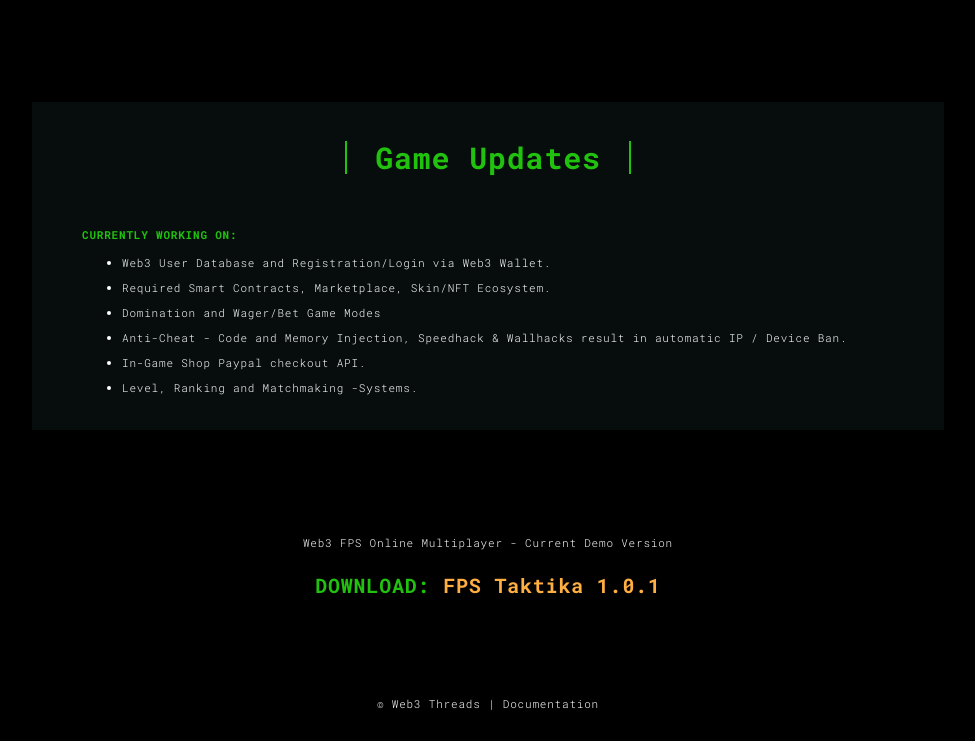
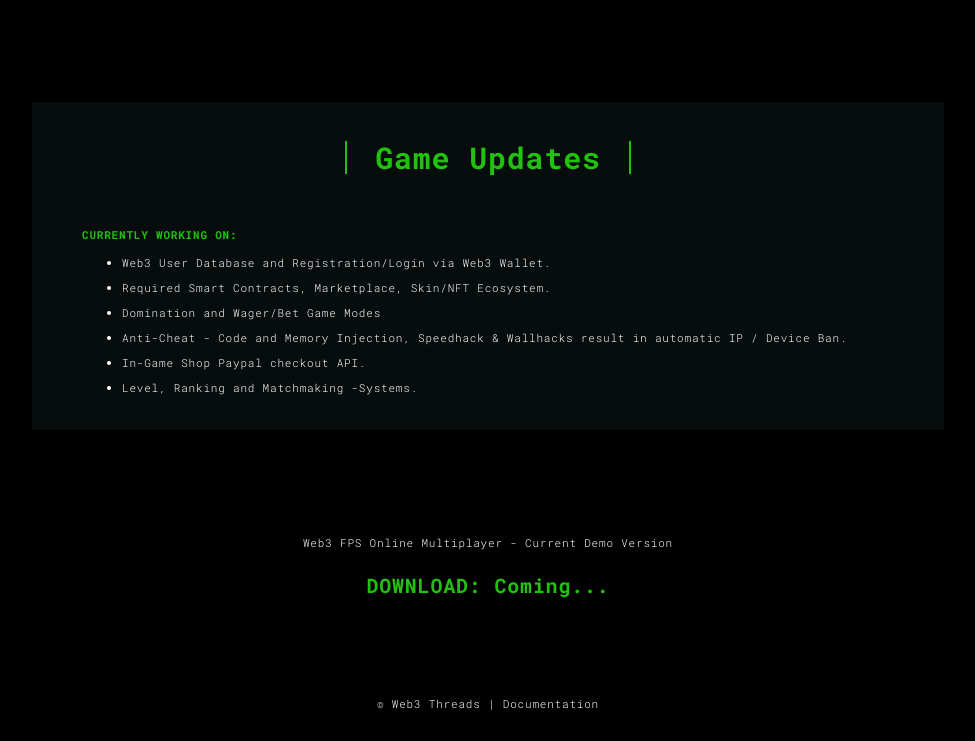
Before and after one commit to aj-kwak/aj-kwak.github.io, a plain HTML site: page work001.html in a window 1280 px wide. Shown: the part 2822-3563 px from the top of the page, without its empty margins (152-1127 px from the left). Drawn offline with Linux system fonts and the light colour scheme.

Commit message:
Update work001.html

```diff
--- a/work001.html
+++ b/work001.html
@@ -141,7 +141,7 @@
 
       <div class="col-xs-12 col-md-12 text-center">
         <p align="center">Web3 FPS Online Multiplayer - Current Demo Version</p>
-        <h3 align="center">DOWNLOAD: <a href="https://mega.nz/file/CBRhRRzL#26uthtv7ny6YWBqtpmHJhkD2l3df7NHTgvuKhhxmzf0" target="_blank"><b>FPS Taktika 1.0.1</b></a></h3><br><br><br>
+        <h3 align="center">DOWNLOAD: Coming...</b></a></h3><br><br><br>
       </div>
     </div>
   </div>
```
